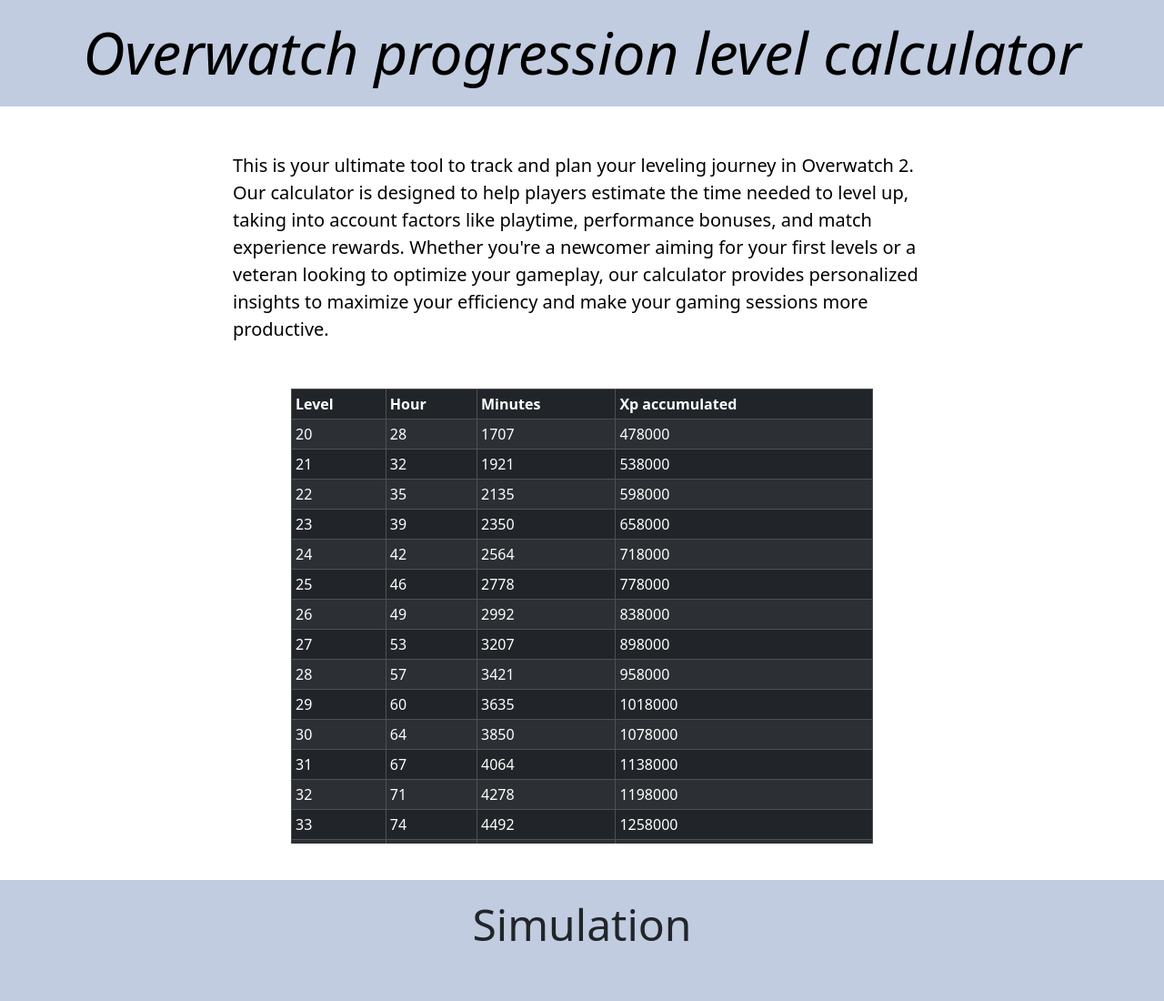
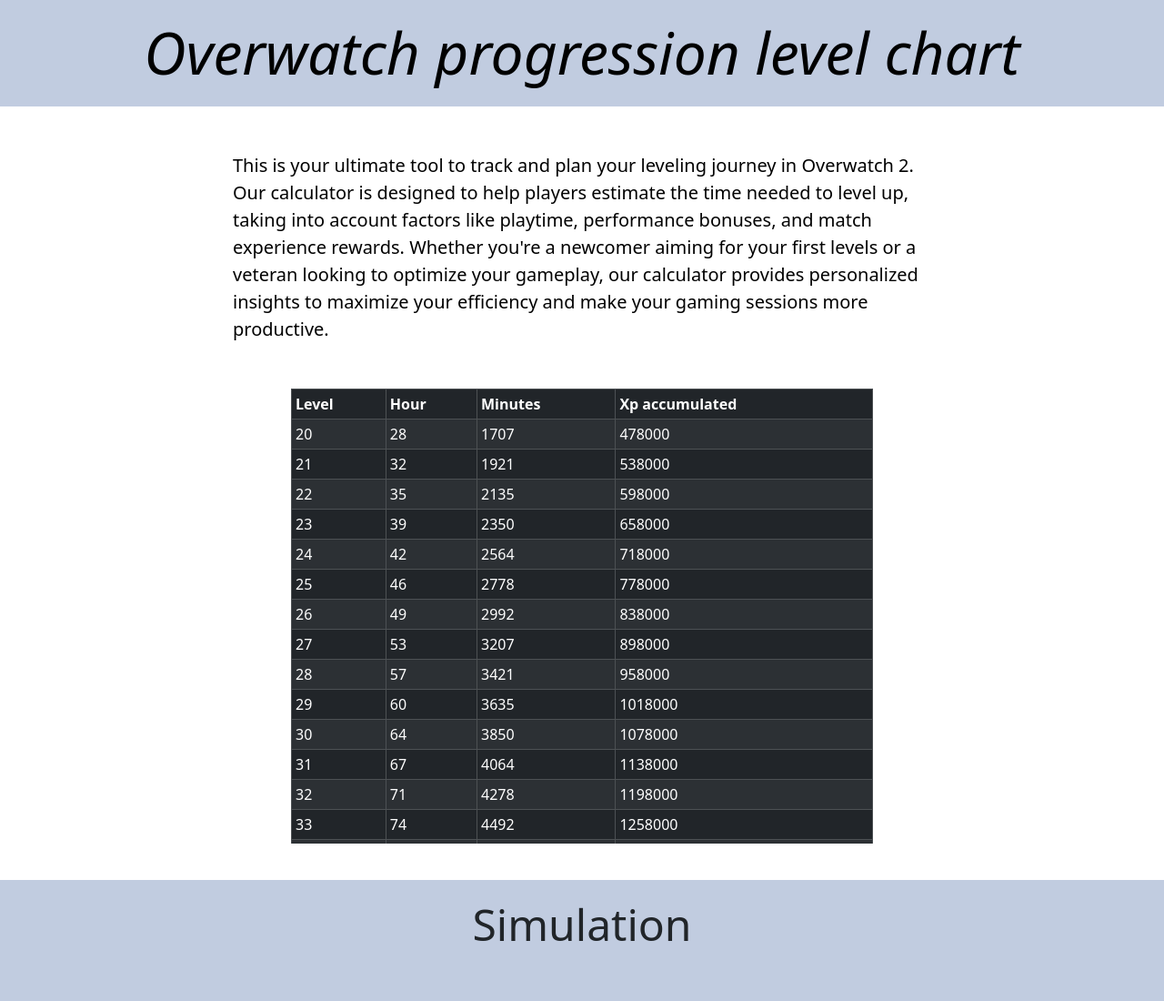
Before and after one commit to MatheusAznavour/ow2-progression-level-calculator, a plain HTML site: page index.html in a window 1280 px wide. Shown: the top 1100 px of the page at 91% size. Drawn offline with nearby package versions, Linux system fonts and the light colour scheme.

Commit message:
adjusting flaws

```diff
--- a/index.html
+++ b/index.html
@@ -18,7 +18,7 @@
         <source src="https://blz-contentstack-assets.akamaized.net/v3/assets/blt2477dcaf4ebd440c/blt2034b940dd314c20/6509d6e64bca9ea249873c5a/F2P_Trailer.mp4" type="video/mp4">
     </video>
     <nav class=" navbar-light" style="background-color: #c1cce0; text-align: center;" data-mdb-theme="light">
-        <h1 class="display-3" style="color: rgb(0, 0, 0); font-style: italic;">Overwatch progression level calculator</h1>
+        <h1 class="display-3" style="color: rgb(0, 0, 0); font-style: italic;">Overwatch progression level chart</h1>
 
       </nav>
     <p class="text-sm-left" style="margin: 50px 20%; color: rgb(0, 0, 0); font-weight: 300; font-size: 15pt;">This is your ultimate tool to track and plan your leveling journey in Overwatch 2. Our calculator is designed to help players estimate the time needed to level up, taking into account factors like playtime, performance bonuses, and match experience rewards.  Whether you're a newcomer aiming for your first levels or a veteran looking to optimize your gameplay, our calculator provides personalized insights to maximize your efficiency and make your gaming sessions more productive.</p>
```
Also changed, not shown: app.js (+0 -24 lines).
